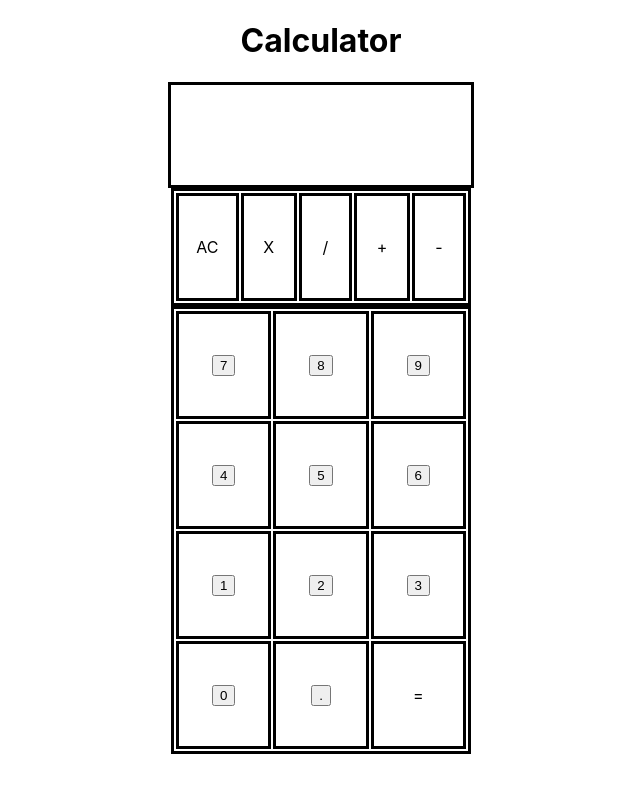
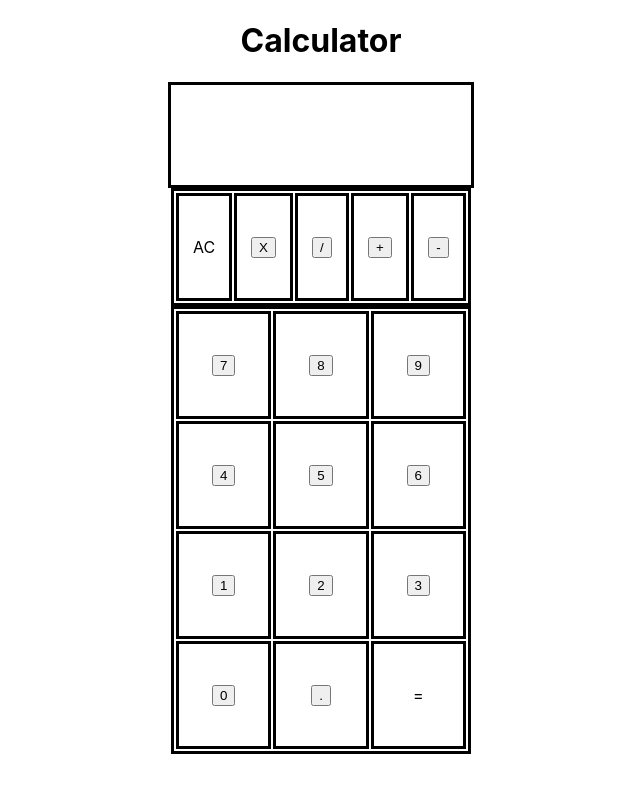
Before and after one commit to JayAk12345/calculatorreactapp, a React (Create React App) app: page / in a window 1280 px wide. Shown: the top 792 px of the page, without its empty margins (319-959 px from the left). Built offline with nearby package versions, Linux system fonts and the light colour scheme.

Commit message:
adds components to app and operations

```diff
--- a/src/App.js
+++ b/src/App.js
@@ -10,7 +10,7 @@ function App() {
     <div className="App">
       <h1>Calculator</h1>
       <Display display={display} />
-      <Operations />
+      <Operations display={display} setDisplay={setDisplay} />
       <Numbers display={display} setDisplay={setDisplay} />
     </div>
   );
--- /dev/null
+++ b/src/components/clearDisplay.js
@@ -0,0 +1,5 @@
+const clearDisplay = ({ display, setDisplay }) => {
+  setDisplay([]);
+};
+
+export default
--- a/src/components/operations.js
+++ b/src/components/operations.js
@@ -1,13 +1,23 @@
-const Operations = () => {
+import AddToDisplay from "./addToDisplay";
+
+const Operations = ({ display, setDisplay }) => {
   return (
     <div>
       <table>
         <tr>
           <td>AC</td>
-          <td>X</td>
-          <td>/</td>
-          <td>+</td>
-          <td>-</td>
+          <td>
+            <AddToDisplay display={display} setDisplay={setDisplay} num={"X"} />
+          </td>
+          <td>
+            <AddToDisplay display={display} setDisplay={setDisplay} num={"/"} />
+          </td>
+          <td>
+            <AddToDisplay display={display} setDisplay={setDisplay} num={"+"} />
+          </td>
+          <td>
+            <AddToDisplay display={display} setDisplay={setDisplay} num={"-"} />
+          </td>
         </tr>
       </table>
     </div>
```
